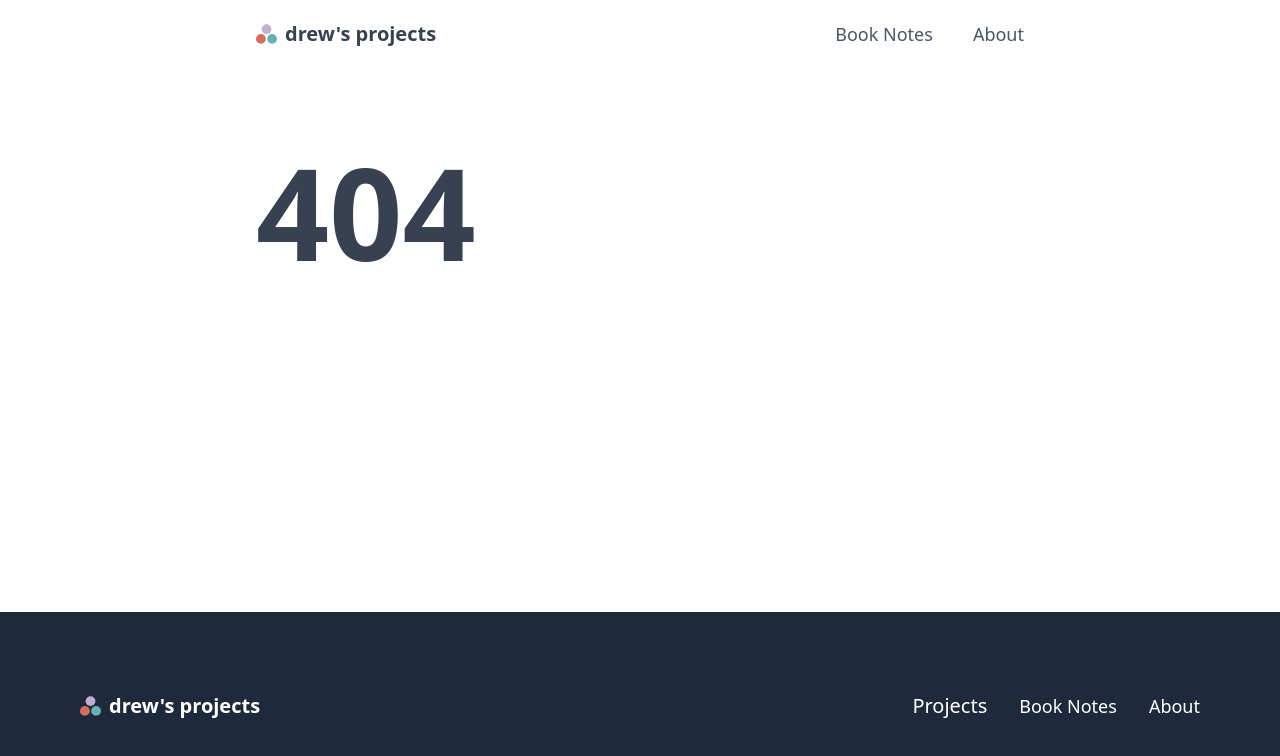
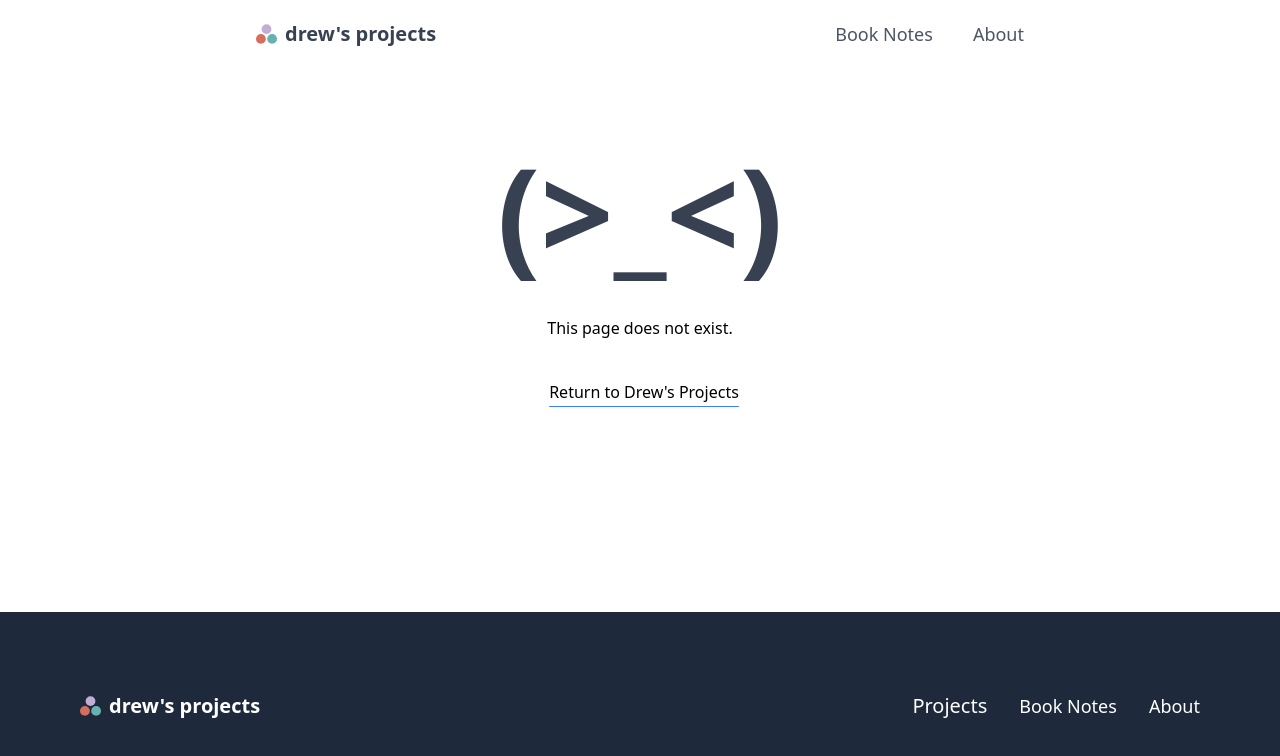
Before and after one commit to fleemaja/projects_blog, a Next.js app: page /1 in a window 1280 px wide. Before the commit this address had no page. Shown: the top 756 px of the page. Built offline with nearby package versions, Linux system fonts and the light colour scheme.

Commit message:
add content to 404 not found page

```diff
--- a/app/(site)/[slug]/page.tsx
+++ b/app/(site)/[slug]/page.tsx
@@ -1,6 +1,7 @@
 import { PortableText } from "@portabletext/react"
 import About from "./about";
 import Books from "./books";
+import Link from "next/link";
 
 type Props = {
     params: { slug: string }
@@ -18,10 +19,16 @@ export default function Page({params}: Props) {
         )
     } else {
         return (
-            <div className="max-w-3xl mx-auto mt-20 px-5 lg:px-0">
-                <h1 className="text-gray-700 text-9xl font-extrabold">
-                    404
+            <div className="grid content-center max-w-3xl mx-auto mt-20 px-5 lg:px-0">
+                <h1 className="mx-auto text-gray-700 text-9xl font-bold">
+                  (&gt;_&lt;)
                 </h1>
+                <h2 className="mx-auto my-10">This page does not exist.</h2>
+                <Link href="/" className="mx-auto" >
+                  <span className="ml-2 underline underline-offset-8 decoration-blue-500">
+                    Return to Drew's Projects
+                  </span>
+                </Link>
             </div>
         )
     }
```
